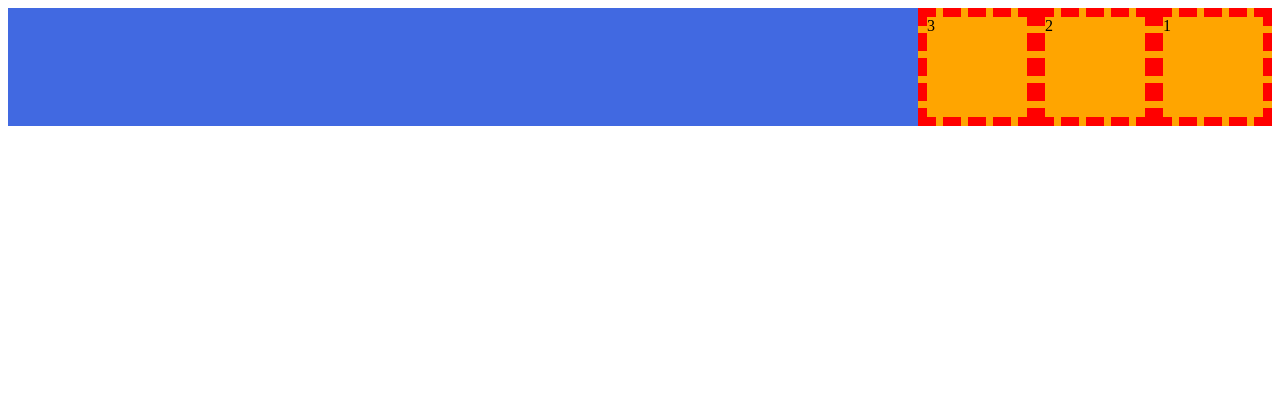
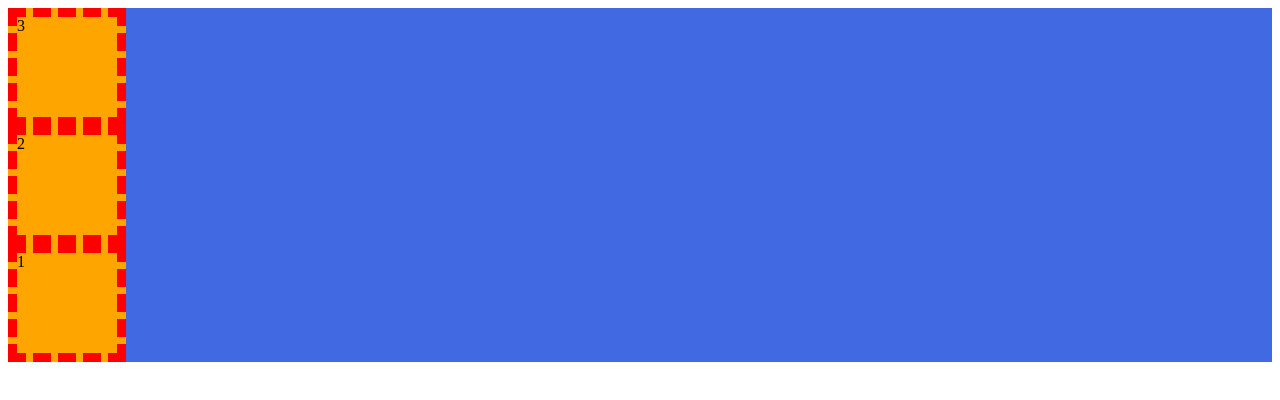
Before and after one commit to yeyoung8805/Vue-lecture, a plain HTML site: page index.html in a window 1280 px wide. Drawn offline with Linux system fonts and the light colour scheme.

Commit message:
column-reverse

```diff
--- a/css/main.css
+++ b/css/main.css
@@ -1,7 +1,7 @@
 .container { /*flex container*/
   background-color: royalblue;
   display: flex; /* 수평 정렬 */ /*flex, inline-flex etc*/
-  flex-direction: row-reverse; /* 우(flex start) -> 좌(flex end) 방향 */
+  flex-direction: column-reverse; /* 아래(flex start) -> 위(flex end) 방향 */ /* column : 위->아래로 */
 }
 
 .container .item { /*flex items*/
```
